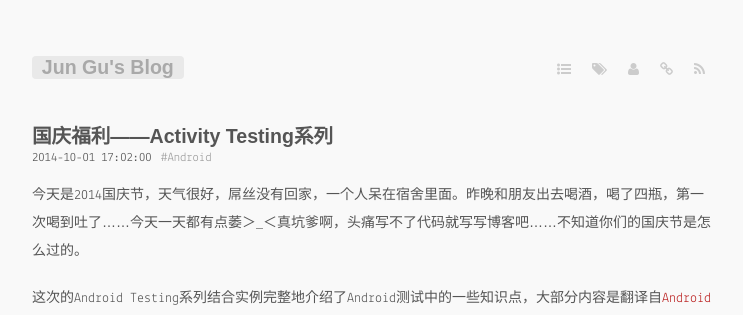
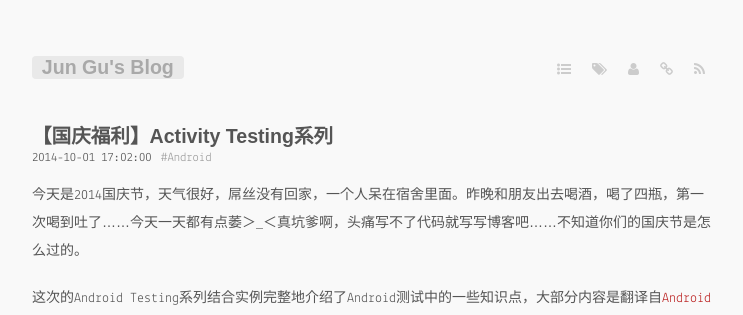
Before and after one commit to 2dxgujun/2dxgujun.github.com, a Jekyll site: the page built from _posts/2014-10-01-Testing-Your-Android-Activity.md, in a window 1280 px wide. Shown: the top 315 px of the page, without its empty margins (268-1011 px from the left). Built offline with Jekyll 4.4.1, drawn with Linux system fonts in a browser that asks for light colours; some web fonts are replaced; Markdown is read by kramdown in place of the engine named in the settings; comment, search, counter and statistics services are not loaded.

```diff
--- a/_posts/2014-10-01-Testing-Your-Android-Activity.md
+++ b/_posts/2014-10-01-Testing-Your-Android-Activity.md
@@ -1,5 +1,5 @@
 ---
-title: 国庆福利——Activity Testing系列
+title: 【国庆福利】Activity Testing系列
 layout: post
 guid: 2014100106
 date: 2014-10-01 17:02:00
```
